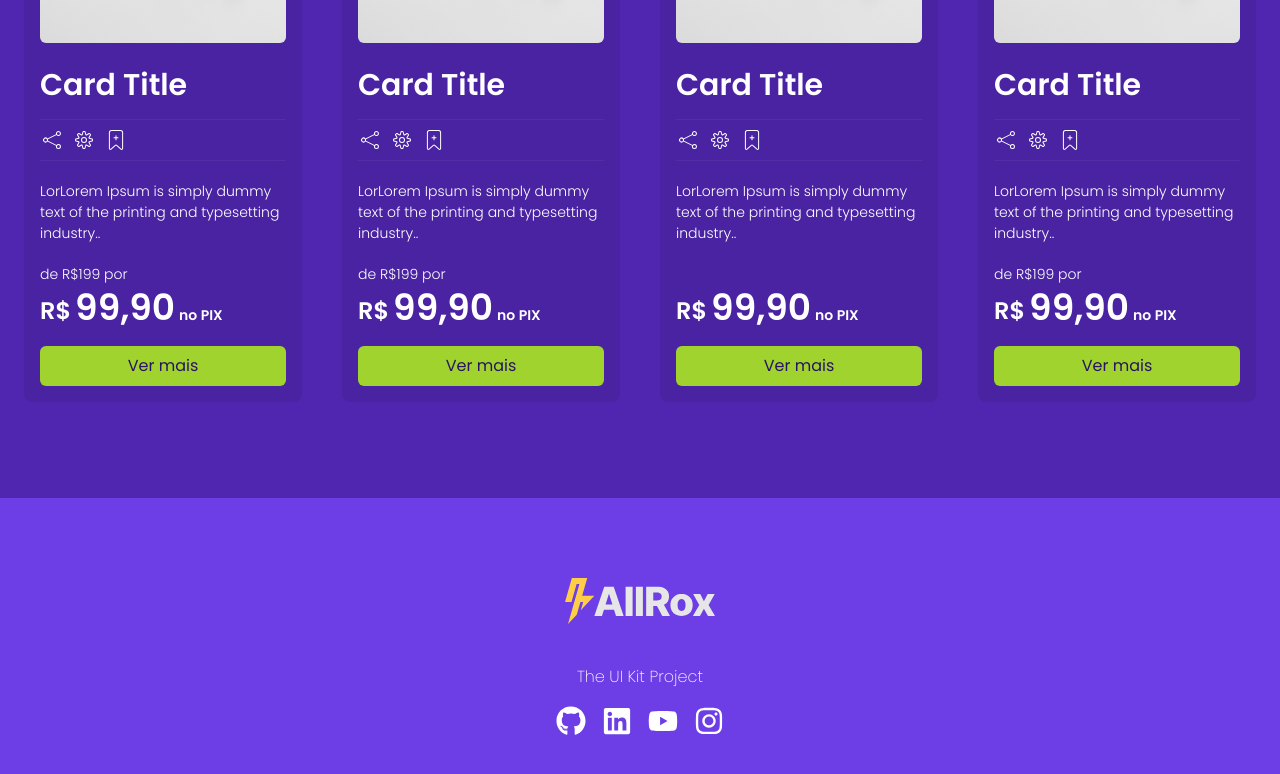
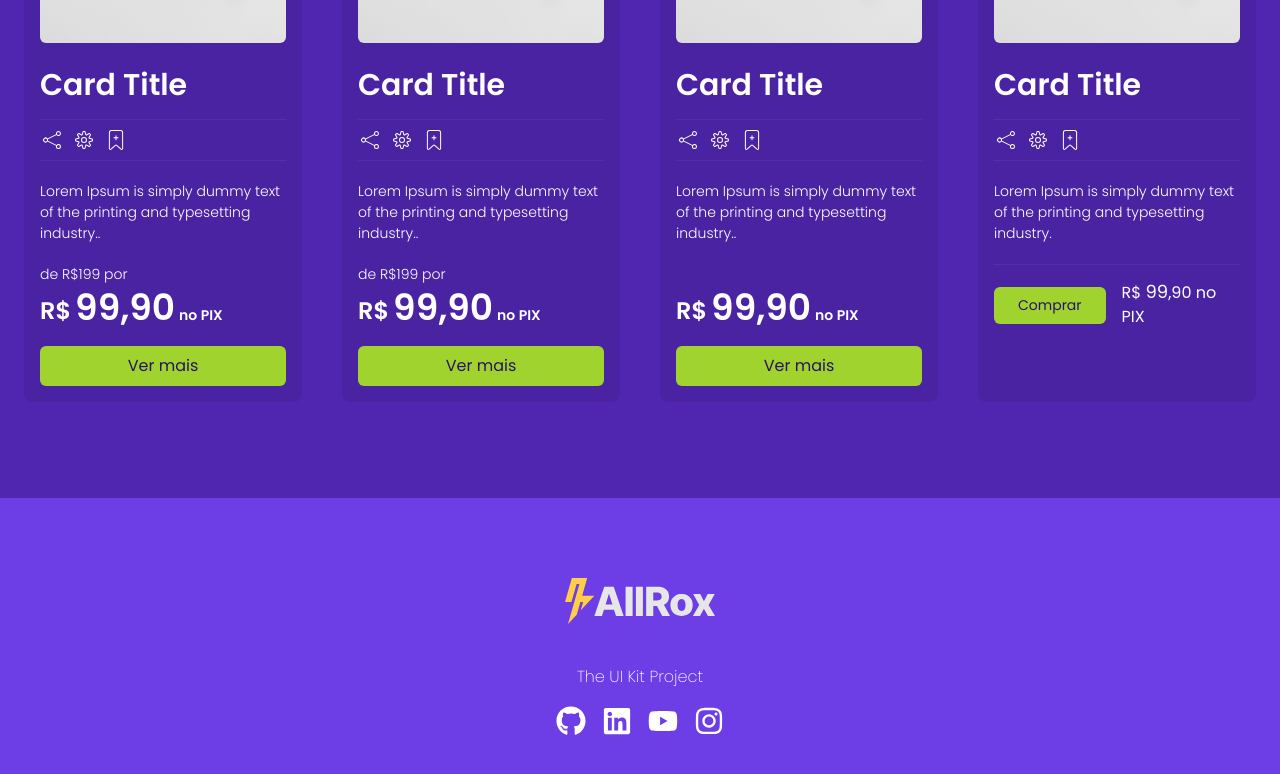
Before and after one commit to allrox/allrox-ui-kit, a Next.js app: page / in a window 1280 px wide. Shown: the part 3867-4641 px from the top of the page. Built offline with nearby package versions, Linux system fonts and the light colour scheme.

Commit message:
Ajustes nos cards

```diff
--- a/src/app/components/Card/index.js
+++ b/src/app/components/Card/index.js
@@ -3,9 +3,9 @@ import { CiShare2 } from "react-icons/ci";
 import { CiSettings } from "react-icons/ci";
 import { CiBookmarkPlus } from "react-icons/ci";
 
-export default function Card({ children, imgurl, alt, width, height, title, share, settings, bookmark }) {
+export default function Card({ children, props, imgurl, alt, width, height, title, share, settings, bookmark }) {
     return (
-        <div className="flex flex-col bg-primary-900/[.45] p-4 rounded-lg text-base font-regular">
+        <div className={`flex flex-col bg-primary-900/[.45] p-4 rounded-lg text-base font-regular ${props}`}>
             <Image
                 src={imgurl}
                 alt={alt}
--- a/src/app/page.js
+++ b/src/app/page.js
@@ -17,6 +17,7 @@ import Spacing from "./components/ui/Spacing";
 import PropertyTag from "./components/PropertyTag";
 import Pricing from "./components/Pricing";
 import Divider from "./components/ui/Divider";
+import PricingLine from "./components/PricingLine";
 
 export default function Home() {
 
@@ -120,24 +121,24 @@ export default function Home() {
 
         <Grid props="sm:grid-cols-2 md:grid-cols-3 lg:grid-cols-4">
           <Card imgurl="/mockup-1x1.jpg" alt="Imagem de exemplo" width={640} height={800} title="Card Title" share="#" settings="#" bookmark="#">
-            <div className="text-sm my-4">LorLorem Ipsum is simply dummy text of the printing and typesetting industry..</div>
+            <div className="text-sm my-4">Lorem Ipsum is simply dummy text of the printing and typesetting industry..</div>
             <Pricing oldprice="de R$199 por" price="99,90" method="no PIX" />
             <Button cta="Ver mais" link="#" props="w-full bg-secondary-400 border-none text-primary-950" />
           </Card>
           <Card imgurl="/mockup-1x1.jpg" alt="Imagem de exemplo" width={640} height={800} title="Card Title" share="#" settings="#" bookmark="#">
-            <div className="text-sm my-4">LorLorem Ipsum is simply dummy text of the printing and typesetting industry..</div>
+            <div className="text-sm my-4">Lorem Ipsum is simply dummy text of the printing and typesetting industry..</div>
             <Pricing oldprice="de R$199 por" price="99,90" method="no PIX" />
             <Button cta="Ver mais" link="#" props="w-full bg-secondary-400 border-none text-primary-950" />
           </Card>
           <Card imgurl="/mockup-1x1.jpg" alt="Imagem de exemplo" width={640} height={800} title="Card Title" share="#" settings="#" bookmark="#">
-            <div className="text-sm my-4">LorLorem Ipsum is simply dummy text of the printing and typesetting industry..</div>
+            <div className="text-sm my-4">Lorem Ipsum is simply dummy text of the printing and typesetting industry..</div>
             <Pricing price="99,90" method="no PIX" />
             <Button cta="Ver mais" link="#" props="w-full bg-secondary-400 border-none text-primary-950" />
           </Card>
           <Card imgurl="/mockup-1x1.jpg" alt="Imagem de exemplo" width={640} height={800} title="Card Title" share="#" settings="#" bookmark="#">
-            <div className="text-sm my-4">LorLorem Ipsum is simply dummy text of the printing and typesetting industry..</div>
-            <Pricing oldprice="de R$199 por" price="99,90" method="no PIX" />
-            <Button cta="Ver mais" link="#" props="w-full bg-secondary-400 border-none text-primary-950" />
+            <div className="text-sm my-4">Lorem Ipsum is simply dummy text of the printing and typesetting industry.
+            </div>
+            <PricingLine/>
           </Card>
 
         </Grid>
```
